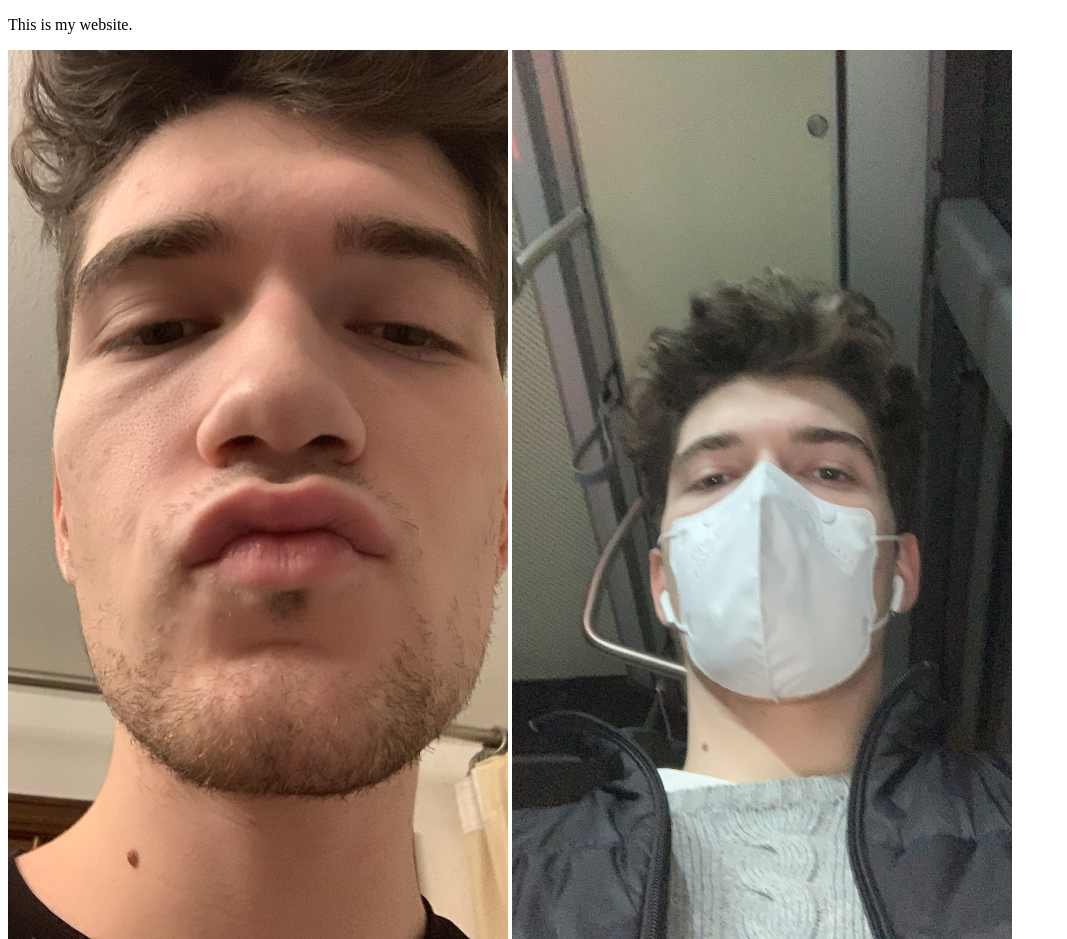
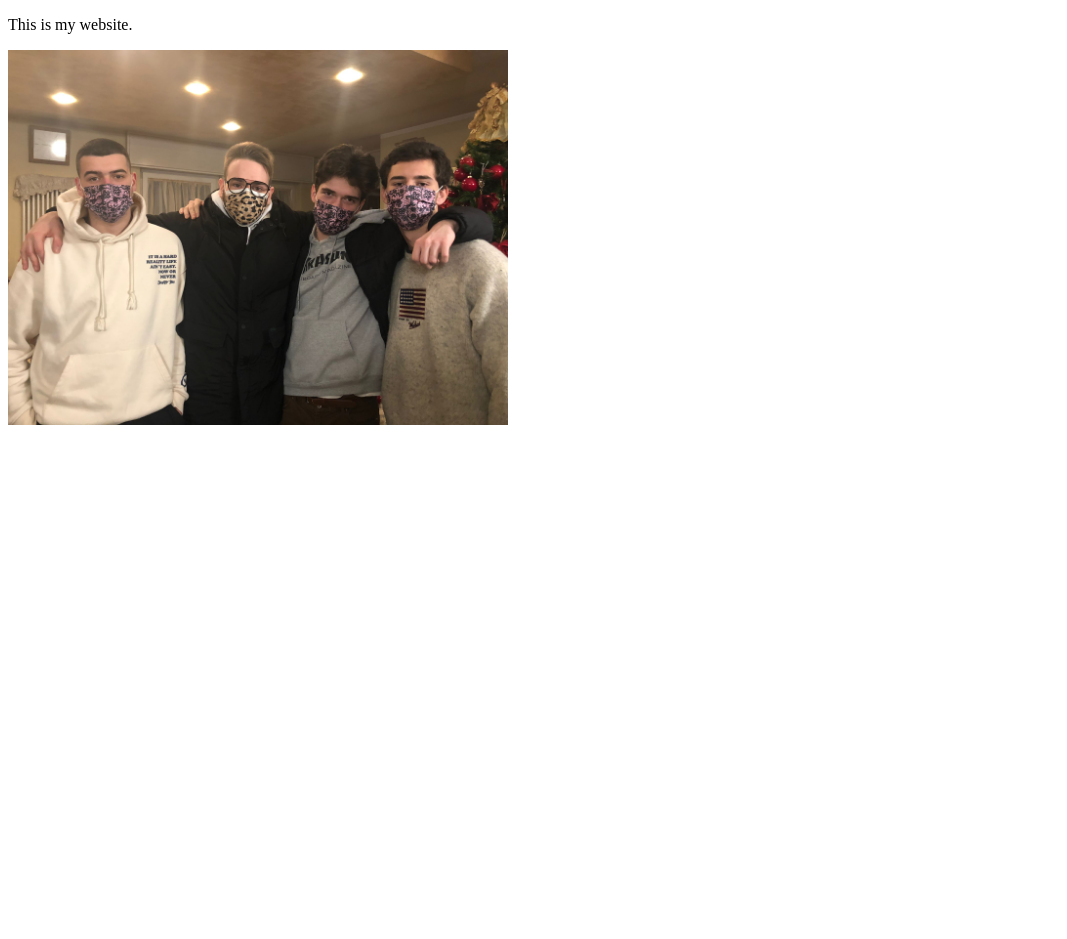
Before and after one commit to angelofrizzo/frizzoangelo.github.io, a plain HTML site: page index.html in a window 1280 px wide. Shown: the top 939 px of the page, without its empty margins (0-1067 px from the left). After the commit the page ends 800 px from the top, so only its background shows below. Drawn offline with Linux system fonts and the light colour scheme.

Commit message:
Update index.html

```diff
--- a/index.html
+++ b/index.html
@@ -7,8 +7,7 @@
     </head>
     <body>
         <p>This is my website.</p>
-        <img src="photos\photo1.jpg" width="500">
-        <img src="photos\photo2.jpg" width="500">
+
         <img src="photos\photo3.jpg" width="500">
     </body>
 </html>
```
